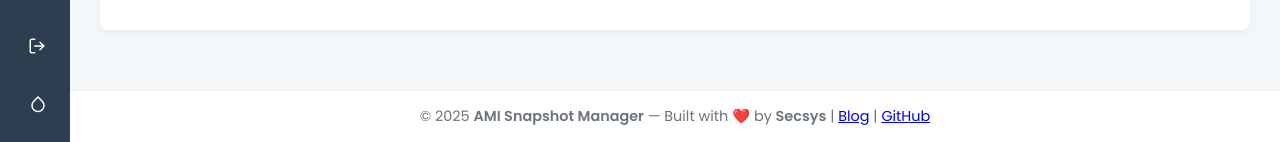
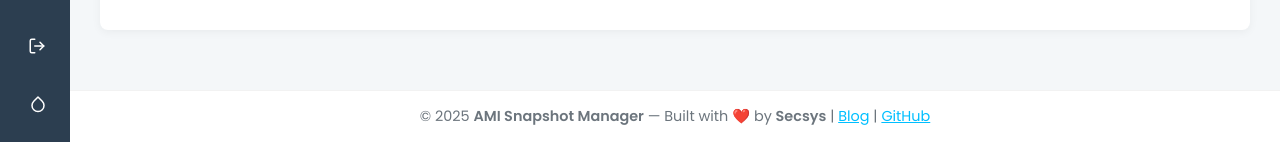
Before and after one commit to s3csys/amivault, a Flask app: page /add-instance in a window 1280 px wide. Shown: the part 1607-1749 px from the top of the page. Run offline with Flask 3, Linux system fonts and the light colour scheme; the visitor is signed in with stand-in values (Sample User, id 1); data comes from the database, SQL or seed files in the repository; some libraries are stand-ins or nearby versions.

Commit message:
fixed the footer

```diff
--- a/templates/base.html
+++ b/templates/base.html
@@ -210,11 +210,13 @@
       </main>
 
       <!-- Footer -->
-      <footer class="main-footer">
-        &copy; 2025 <strong>AMI Snapshot Manager</strong> &mdash; Built with <span class="heart-icon">&#10084;&#65039;</span> by <strong>Secsys</strong> |
-        <a href="https://secsys.pages.dev" target="_blank">Blog</a> |
-        <a href="https://github.com/s3csys" target="_blank">GitHub</a>
-      </footer>
+<footer class="main-footer">
+  &copy; 2025 <strong>AMI Snapshot Manager</strong> &mdash; Built with
+  <span class="heart-icon">&#10084;&#65039;</span> by <strong>Secsys</strong> |
+  <a href="https://secsys.pages.dev" target="_blank" style="color: #00bfff; text-decoration: underline;">Blog</a> |
+  <a href="https://github.com/s3csys" target="_blank" style="color: #00bfff; text-decoration: underline;">GitHub</a>
+</footer>
+
     </div>
   </div>
 
```
